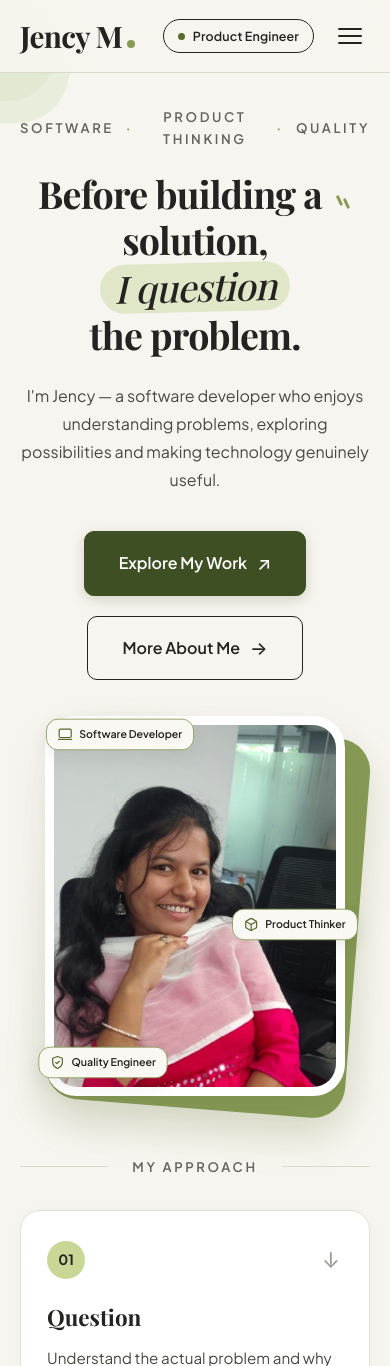
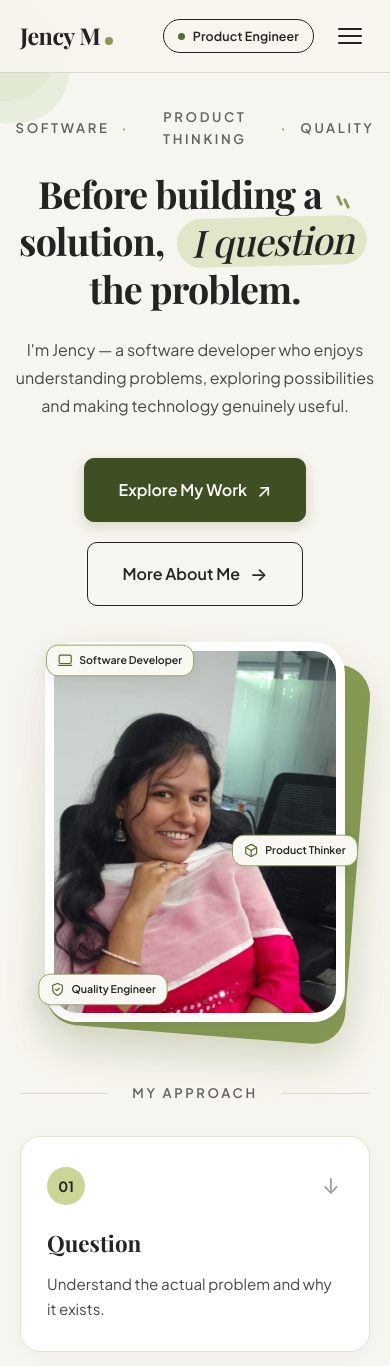
Before and after one commit to jencym634-sudo/portfolio, a PHP site: page / in a window 390 px wide. Shown: the top 1366 px of the page. Run offline with PHP 8.4, Linux system fonts and the light colour scheme; data comes from the database, SQL or seed files in the repository; data that the repository does not hold is empty; some web fonts are replaced.

Commit message:
layout: reduce horizontal gap between hero narrative and portrait, balance centered margins

```diff
--- a/assets/css/style.css
+++ b/assets/css/style.css
@@ -311,16 +311,16 @@ button {
     max-width: 48vw;
 }
 
-/* Hero Content Grid (Expansive 93vw Width) */
+/* Hero Content Grid (Centered Max-Width Container with Reduced In-Between Gap) */
 .hero-container {
-    width: var(--container-width);
+    width: min(92vw, 1380px);
     margin: 0 auto;
     padding: 10px 0 40px;
     display: grid;
-    grid-template-columns: minmax(0, 1.25fr) minmax(420px, 0.75fr);
+    grid-template-columns: minmax(0, 1.18fr) auto;
     align-items: center;
-    justify-content: space-between;
-    gap: clamp(40px, 6vw, 100px);
+    justify-content: center;
+    gap: clamp(44px, 4.5vw, 64px);
     position: relative;
     z-index: 2;
 }
@@ -328,7 +328,7 @@ button {
 /* Left Column: Narrative */
 .hero-left-col {
     position: relative;
-    max-width: 880px;
+    max-width: 660px;
 }
 
 .hero-eyebrow {
@@ -351,7 +351,7 @@ button {
 /* Main Editorial Headline */
 .hero-headline {
     font-family: var(--font-serif);
-    font-size: clamp(3rem, 4.6vw, 4.8rem);
+    font-size: clamp(2.8rem, 3.8vw, 4.2rem);
     font-weight: 700;
     line-height: 1.15;
     color: var(--text-primary);
@@ -477,18 +477,18 @@ button {
     transform: translate(2px, -2px);
 }
 
-/* Right Column: Anchored Cleanly to Right Edge */
+/* Right Column: Balanced Centered Alignment */
 .hero-right-col {
     display: flex;
-    justify-content: flex-end;
+    justify-content: center;
     position: relative;
-    width: 100%;
+    width: auto;
 }
 
 .portrait-stage {
     position: relative;
-    width: clamp(410px, 31vw, 500px);
-    height: clamp(520px, 39vw, 620px);
+    width: clamp(390px, 28vw, 450px);
+    height: clamp(500px, 36vw, 570px);
     margin: 0;
 }
 
@@ -879,6 +879,19 @@ button {
         width: var(--container-width);
     }
 
+    .nav-logo {
+        font-size: 1.45rem;
+        white-space: nowrap;
+    }
+
+    .role-pill {
+        padding: 5px 12px;
+    }
+
+    .role-text {
+        font-size: 0.76rem;
+    }
+
     .nav-menu {
         display: none;
         position: absolute;
```
